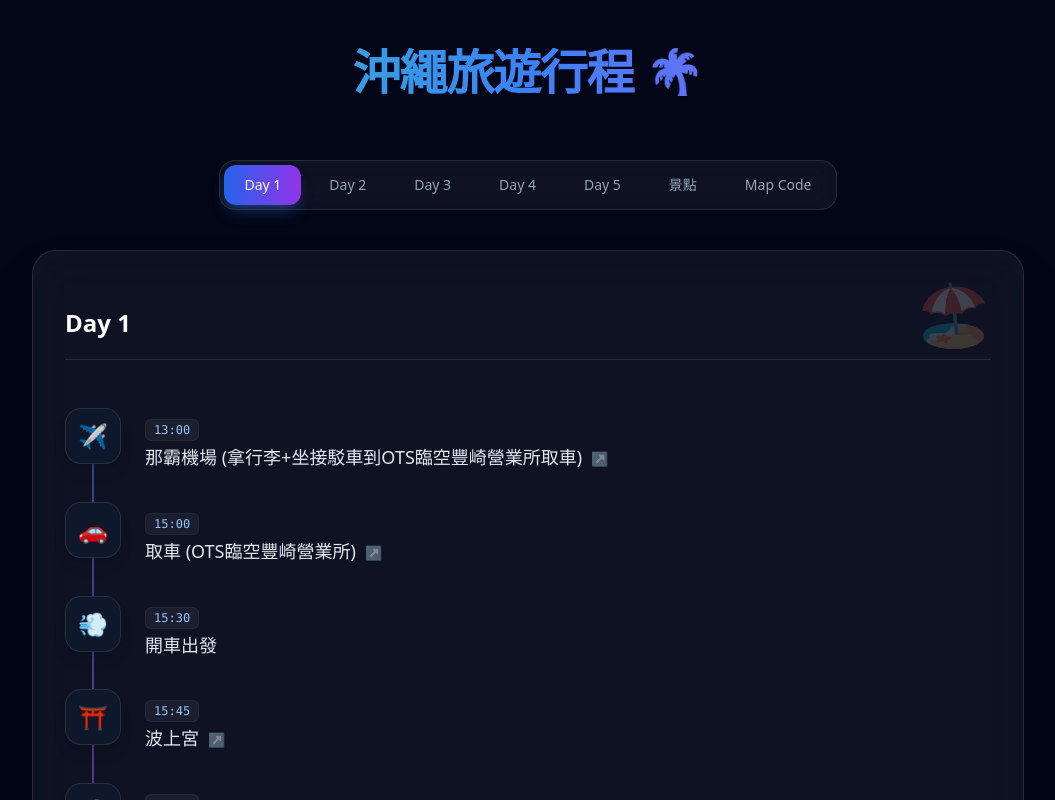
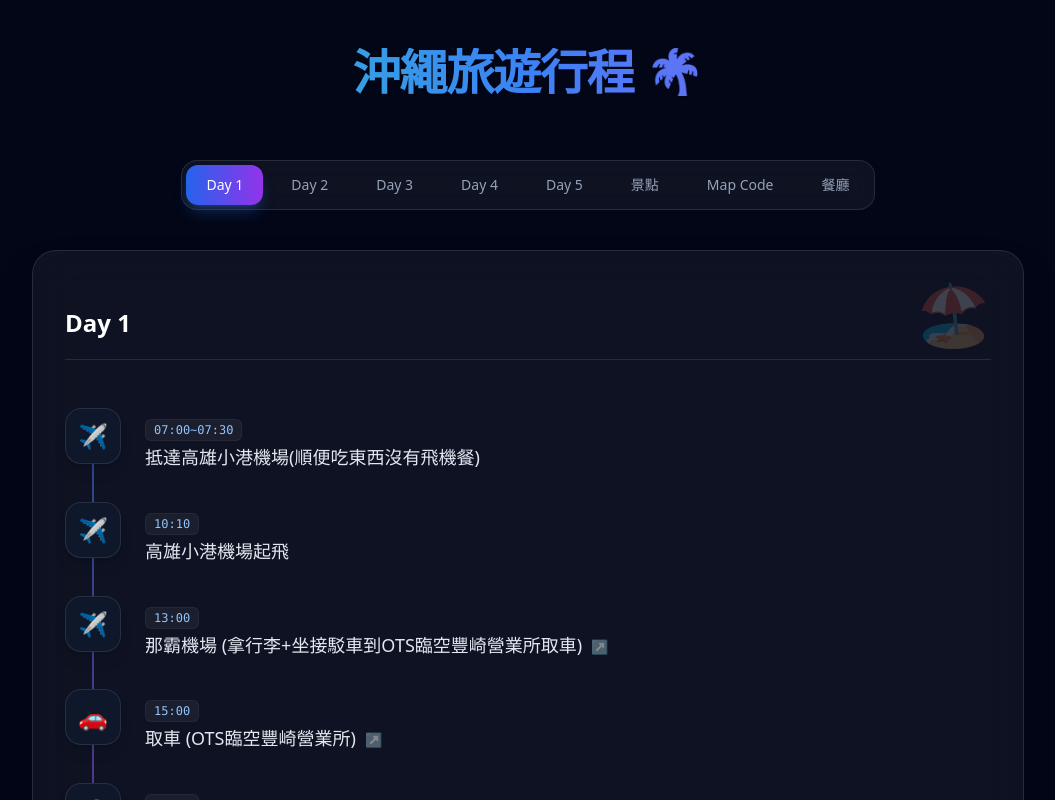
Before and after one commit to TainanKent/okinawa_trip, a Vue app: page / in a window 1280 px wide. Shown: the top 800 px of the page, without its empty margins (112-1167 px from the left). Built offline with nearby package versions, Linux system fonts and the light colour scheme.

Commit message:
新增餐廳分頁

```diff
--- a/src/App.vue
+++ b/src/App.vue
@@ -9,6 +9,8 @@ const itinerary = [
     date: 'Arrival & Naha',
     type: 'schedule',
     schedule: [
+      { time: '07:00~07:30', activity: '抵達高雄小港機場(順便吃東西沒有飛機餐)', icon: '✈️', link: '' },
+      { time: '10:10', activity: '高雄小港機場起飛', icon: '✈️', link: '' },
       { time: '13:00', activity: '那霸機場 (拿行李+坐接駁車到OTS臨空豐崎營業所取車)', icon: '✈️', link: 'https://www.google.com/maps/search/?api=1&query=Naha+Airport' },
       { time: '15:00', activity: '取車 (OTS臨空豐崎營業所)', icon: '🚗', link: 'https://www.google.com/maps/search/?api=1&query=OTS臨空豐崎營業所' },
       { time: '15:30', activity: '開車出發', icon: '💨' },
@@ -107,6 +109,111 @@ const itinerary = [
       { name: '達摩寺 (Daruma Temple)', code: '33 161 597*46', note: 'Day 5' },
       { name: '玉泉洞 (Gyokusendo)', code: '232 495 333*86', note: 'Day 5' },
       { name: 'iias 沖繩豐崎', code: '232 543 368*63', note: 'Day 5' },
+    ]
+  },
+  {
+    day: '餐廳',
+    date: 'Dining Plan',
+    type: 'restaurants',
+    days: [
+      {
+        dayTitle: 'Day 1',
+        rows: [
+          {
+            time: '晚餐(參考)',
+            restaurant: '塔可飯咖啡(Taco Rice Cafe)',
+            address: '沖縄県中頭郡北谷町美浜9-1 (Depot Island C棟 2F)',
+            note: 'Mapcode: 33 526 450*63'
+          },
+          {
+            time: '晚餐(參考)',
+            restaurant: '迴轉壽司市場-美浜店',
+            address: '沖縄県中頭郡北谷町美浜2-4-3',
+            note: 'Mapcode: 33 526 489*78'
+          },
+          {
+            time: '晚餐(參考)',
+            restaurant: 'A&W 漢堡-美浜店',
+            address: '沖縄県中頭郡北谷町美浜15-69 (Carnival Park Mihama 2F)',
+            note: 'Mapcode: 33 526 317*74'
+          },
+        ]
+      },
+      {
+        dayTitle: 'Day 2',
+        rows: [
+          {
+            time: '午餐',
+            restaurant: 'INOH海景餐廳(吃到飽)',
+            address: '美麗海水族館 4樓',
+            note: 'MapCode：553 075 797*74'
+          },
+          {
+            time: '晚餐(建議訂位)',
+            restaurant: '燒肉 琉球の牛 恩納店-別館',
+            address: '沖縄県国頭郡恩納村前兼久101',
+            note: '建議搜尋「前兼久101」或使用MapCode：206 096 716'
+          }
+        ]
+      },
+      {
+        dayTitle: 'Day 3',
+        rows: [
+          {
+            time: '早餐+午餐(帶去沖繩王國吃)',
+            restaurant: 'lawson 便利商店',
+            address: '251-1 Ishikawa Higashionna, Uruma, Okinawa 904-1111日本',
+            note: 'MapCode：33 895 250*74'
+          },
+          {
+            time: '午餐(沖繩王國自己找東西吃)',
+            restaurant: '',
+            address: '',
+            note: 'MapCode：'
+          },
+          {
+            time: '晚餐',
+            restaurant: '泡瀨漁港',
+            address: '904-2172 沖縄県沖縄市泡瀬1-11-34',
+            note: 'MapCode：33 565 341*02'
+          }
+
+        ]
+      },
+      {
+        dayTitle: 'Day 4',
+        rows: [
+          {
+            time: '午餐',
+            restaurant: 'PARCO CITY',
+            address: '沖縄県浦添市西洲3丁目1-1',
+            note: 'MapCode：33 339 276 '
+          },
+          {
+            time: '晚餐',
+            restaurant: '國際通',
+            address: '',
+            note: 'MapCode： '
+          }
+        ]
+      },
+      {
+        dayTitle: 'Day 5',
+        rows: [
+          {
+            time: '午餐',
+            restaurant: '玉泉洞',
+            address: '',
+            note: 'MapCode： '
+          },
+          {
+            time: '晚餐',
+            restaurant: '那霸機場',
+            address: '',
+            note: 'MapCode： '
+          }
+        ]
+      }
     ]
   }
 ]
@@ -266,6 +373,56 @@ const currentItem = computed(() => itinerary[currentDay.value])
             </table>
           </div>
 
+          <!-- Restaurant View -->
+          <div v-else-if="currentItem.type === 'restaurants'" class="space-y-8 animate-fade-in">
+
+            <div v-for="(dayData, dayIndex) in currentItem.days" :key="dayIndex" class="bg-slate-900/50 backdrop-blur-sm rounded-2xl p-6 border border-white/5 shadow-inner">
+              <h3 class="text-xl font-bold text-transparent bg-clip-text bg-gradient-to-r from-orange-300 to-rose-300 mb-6 pl-3 border-l-4 border-orange-500/50 flex items-center gap-2">
+                {{ dayData.dayTitle }}
+                <span v-if="!dayData.rows || dayData.rows.length === 0" class="text-xs font-normal text-slate-500 border border-slate-700 px-2 py-0.5 rounded-full bg-slate-800">No Reservations</span>
+              </h3>
+
+              <div class="overflow-hidden rounded-xl border border-white/5">
+                <table class="w-full text-left border-collapse bg-slate-900/30">
+                  <thead class="bg-white/5">
+                    <tr class="text-slate-300 text-sm">
+                      <th class="py-3 px-4 font-semibold w-[150px] border-b border-white/10">時間</th>
+                      <th class="py-3 px-4 font-semibold border-b border-white/10">餐廳</th>
+                      <th class="py-3 px-4 font-semibold border-b border-white/10">地址</th>
+                      <th class="py-3 px-4 font-semibold border-b border-white/10">備註</th>
+                    </tr>
+                  </thead>
+                  <tbody class="divide-y divide-white/5">
+                    <tr v-if="!dayData.rows || dayData.rows.length === 0">
+                        <td colspan="3" class="py-6 text-center text-slate-500 italic">
+                          No restaurants planned for this day
+                        </td>
+                    </tr>
+                    <tr
+                      v-else
+                      v-for="(row, rIdx) in dayData.rows"
+                      :key="rIdx"
+                      class="group hover:bg-white/5 transition-colors"
+                    >
+                      <td class="py-3 px-4 text-orange-300 font-mono text-sm group-hover:text-orange-200">
+                        {{ row.time }}
+                      </td>
+                      <td class="py-3 px-4 text-slate-200 font-medium group-hover:text-white transition-colors">
+                        {{ row.restaurant }}
+                      </td>
+                      <td class="py-3 px-4 text-slate-400 text-sm group-hover:text-slate-300">
+                        {{ row.address }}
+                      </td>
+                      <td class="py-3 px-4 text-slate-400 text-sm group-hover:text-slate-300">
+                        {{ row.note }}
+                      </td>
+                    </tr>
+                  </tbody>
+                </table>
+              </div>
+            </div>
+          </div>
+
         </div>
       </main>
 
```
